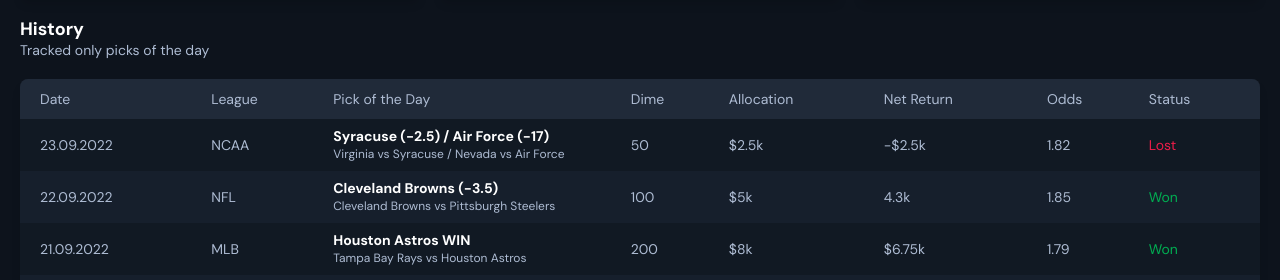
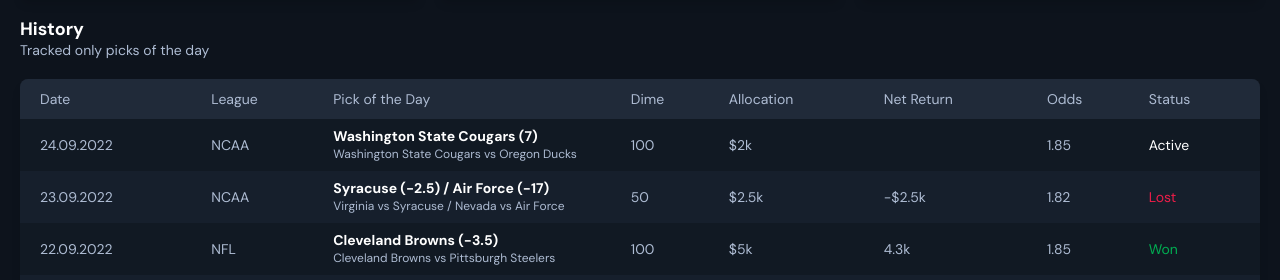
Before and after one commit to betcoinscan/betcoinscan.github.io, a website: page index.html in a window 1280 px wide. Shown: the part 667-947 px from the top of the page. Drawn offline with nearby package versions, Linux system fonts and the light colour scheme.

Commit message:
pick of the day

```diff
--- a/index.html
+++ b/index.html
@@ -136,6 +136,19 @@
                     </tr>
                 </thead>
                 <tbody>
+                    <tr>
+                        <td>24.09.2022</td>
+                        <td>NCAA</td>
+                        <td class="pick-of-the-day">
+                            <span class="bet"><a href="https://t.me/BetcoinBets/103" target="_blank">Washington State Cougars (7)</a></span>
+                            <span class="dd">Washington State Cougars vs Oregon Ducks</span>
+                        </td>
+                        <td>100</td>
+                        <td>$2k</td>
+                        <td></td>
+                        <td>1.85</td>
+                        <td class="active">Active</td>
+                    </tr>
                     <tr>
                         <td>23.09.2022</td>
                         <td>NCAA</td>
```
